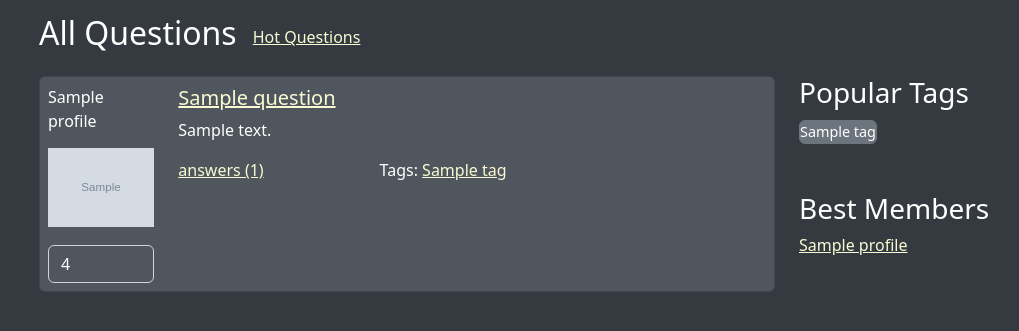
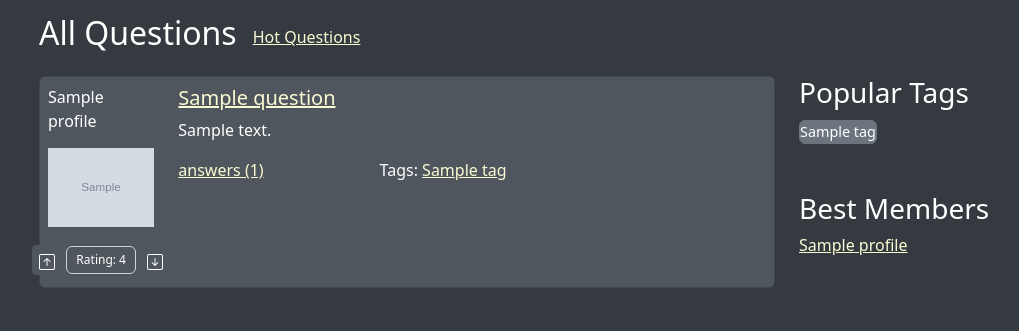
Before and after one commit to JOJOSoderqvist/CodeCouncil, a Django app: page / in a window 1280 px wide. Shown: the part 72-403 px from the top of the page, without its empty margins (43-1062 px from the left). Run offline with Django 5.2, Linux system fonts and the light colour scheme; tables that the repository leaves empty hold one stand-in row (values such as "Sample post"); grey boxes marked "Sample" are stand-in pictures; some libraries are stand-ins or nearby versions.

Commit message:
started impl ajax

```diff
--- a/app/views.py
+++ b/app/views.py
@@ -11,9 +11,6 @@ from django.views.decorators.csrf import csrf_protect
 
 from app.forms import RegisterForm, LoginForm, UserEditForm, NewQuestionForm, NewAnswerForm
 from app.models import Question, Answer, Tag, Profile
-
-
-# Create your views here.
 
 
 def paginator(object_list, request, elems_per_page=5):
--- /dev/null
+++ b/static/js/like_dislike.js
@@ -0,0 +1,17 @@
+const likeDislike = () => {
+    const questions = document.querySelectorAll('article');
+    console.log(questions);
+    for (const question of questions) {
+        const likeButton = question.querySelector('#vote-up-button');
+        const dislikeButton = question.querySelector('#vote-down-button');
+        const currentRating = question.querySelector('#rating');
+        const questionId = question.dataset.questionId;
+        console.log(question, likeButton, dislikeButton, currentRating, questionId)
+
+        // likeButton.addEventListener('click', () => {
+        //     const request = new Request(`${}`)
+        // })
+    }
+}
+
+likeDislike()
--- a/templates/layouts/base.html
+++ b/templates/layouts/base.html
@@ -78,5 +78,6 @@
             </div>
 </main>
 <script src="{% static 'dist/js/bootstrap.min.js' %}"></script>
+<script src="{% static 'js/like_dislike.js' %}"></script>
 </body>
 </html>
--- a/templates/layouts/single_question.html
+++ b/templates/layouts/single_question.html
@@ -1,13 +1,26 @@
 {% load static %}
-<article class="card mb-3 w-100">
+
+<article class="card mb-3 w-100" data-question-id="{{ question.id }}">
     <div class="row g-0">
-        <div class="col-2 p-2">
+        <div class="col-2 p-2 d-flex flex-column align-items-center">
             <p class="mb-1">{{ question.user.displayed_name }}</p>
             <div class="w-100 mb-2 d-flex align-items-center" style="height: 100px; overflow: hidden;">
                 <img src="{{ question.user.avatar.url }}" class="img-fluid" alt="...">
             </div>
-            <div class="input-group flex-nowrap">
-                <input type="number" value="{{ question.rating }}" class="form-control"/>
+            <div class="d-flex flex-row align-items-center">
+                <button class="btn btn-primary btn-sm mb-1 me-1" id="vote-up-button" style="width: 30px; height: 30px; padding: 0; background-color: #4f565e; border-color: #4f565e">
+                    <svg xmlns="http://www.w3.org/2000/svg" width="16" height="16" fill="currentColor" class="bi bi-arrow-up-square" viewBox="0 0 16 16">
+                        <path fill-rule="evenodd" d="M15 2a1 1 0 0 0-1-1H2a1 1 0 0 0-1 1v12a1 1 0 0 0 1 1h12a1 1 0 0 0 1-1zM0 2a2 2 0 0 1 2-2h12a2 2 0 0 1 2 2v12a2 2 0 0 1-2 2H2a2 2 0 0 1-2-2zm8.5 9.5a.5.5 0 0 1-1 0V5.707L5.354 7.854a.5.5 0 1 1-.708-.708l3-3a.5.5 0 0 1 .708 0l3 3a.5.5 0 0 1-.708.708L8.5 5.707z"/>
+                    </svg>
+                </button>
+                <div class="input-group flex-nowrap mb-1" style="width: 70px;">
+                    <p class="form-control text-center p-1 m-0" id="rating" style="font-size: 12px;">Rating: {{ question.rating }}</p>
+                </div>
+                <button class="btn btn-primary btn-sm mb-1 ms-1" id="vote-down-button" style="width: 30px; height: 30px; padding: 0; background-color: #4f565e; border-color: #4f565e">
+                    <svg xmlns="http://www.w3.org/2000/svg" width="16" height="16" fill="currentColor" class="bi bi-arrow-down-square" viewBox="0 0 16 16">
+                        <path fill-rule="evenodd" d="M15 2a1 1 0 0 0-1-1H2a1 1 0 0 0-1 1v12a1 1 0 0 0 1 1h12a1 1 0 0 0 1-1zM0 2a2 2 0 0 1 2-2h12a2 2 0 0 1 2 2v12a2 2 0 0 1-2 2H2a2 2 0 0 1-2-2zm8.5 2.5a.5.5 0 0 0-1 0v5.793L5.354 8.146a.5.5 0 1 0-.708.708l3 3a.5.5 0 0 0 .708 0l3-3a.5.5 0 0 0-.708-.708L8.5 10.293z"/>
+                    </svg>
+                </button>
             </div>
         </div>
         <div class="col">
@@ -23,7 +36,7 @@
                     <div class="col-8">
                         <span>Tags:</span>
                         {% for tag in question.tags.all %}
-                             <a href="{% url "tag" tag.name %}">{{ tag.name }}</a>
+                            <a href="{% url "tag" tag.name %}">{{ tag.name }}</a>
                         {% endfor %}
                     </div>
                 </div>
@@ -31,3 +44,8 @@
         </div>
     </div>
 </article>
+<style>
+    #vote-up-button:active, #vote-up-button:focus, #vote-down-button:active, #vote-down-button:focus {
+        border-color: #4f565e !important;
+    }
+</style>
```
Also changed, not shown: static/css/style.css (line endings or trailing spaces).
